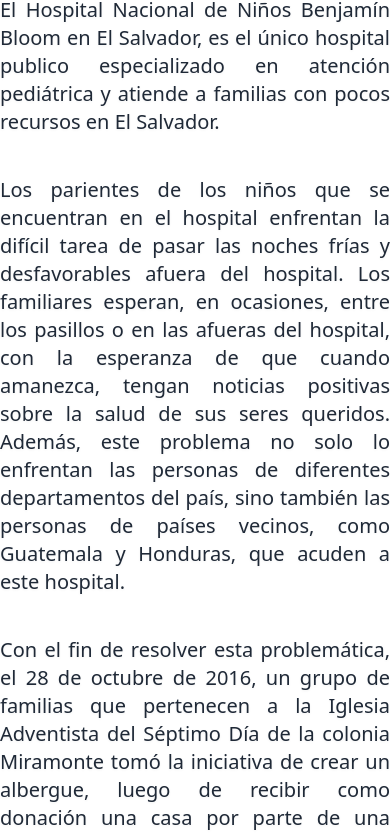
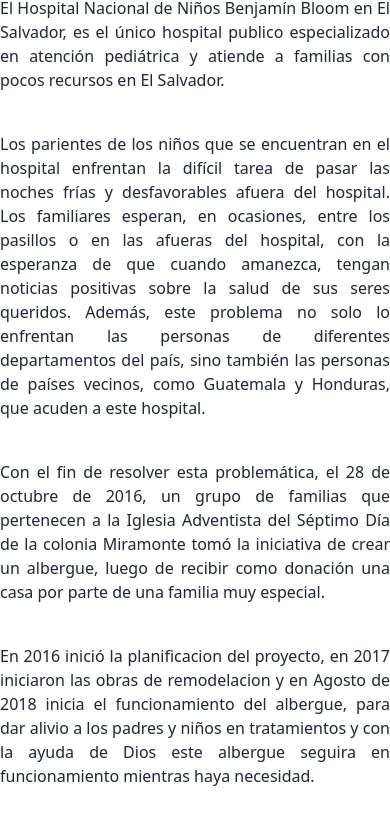
Before and after one commit to iglesia-adventista-miramonte/albergue-website, a Next.js app: page / in a window 390 px wide. Shown: the part 6000-6836 px from the top of the page. Built offline with nearby package versions, Linux system fonts and the light colour scheme; no server answers; a web font is replaced by a local one.

Commit message:
Fixing text width and size for history

```diff
--- a/pages/index.tsx
+++ b/pages/index.tsx
@@ -168,13 +168,13 @@
           Nuestra Historia
         </motion.h3>
       </motion.div>
-      <motion.div className=" max-w-5xl">
-        <motion.p className=" mt-10 text-justify text-xl text-gray-800 drop-shadow-sm">
+      <motion.div className=" max-w-md md:max-w-2xl lg:max-w-5xl">
+        <motion.p className=" mt-10 text-justify text-gray-800 drop-shadow-sm md:text-xl">
           El Hospital Nacional de Niños Benjamín Bloom en El Salvador, es el
           único hospital publico especializado en atención pediátrica y atiende
           a familias con pocos recursos en El Salvador.
         </motion.p>
-        <motion.p className=" mt-10 text-justify text-xl text-gray-800 drop-shadow-sm">
+        <motion.p className=" mt-10 text-justify text-gray-800 drop-shadow-sm md:text-xl">
           Los parientes de los niños que se encuentran en el hospital enfrentan
           la difícil tarea de pasar las noches frías y desfavorables afuera del
           hospital. Los familiares esperan, en ocasiones, entre los pasillos o
@@ -184,14 +184,14 @@
           departamentos del país, sino también las personas de países vecinos,
           como Guatemala y Honduras, que acuden a este hospital.
         </motion.p>
-        <motion.p className=" mt-10 text-justify text-xl text-gray-800 drop-shadow-sm">
+        <motion.p className=" mt-10 text-justify text-gray-800 drop-shadow-sm md:text-xl">
           Con el fin de resolver esta problemática, el 28 de octubre de 2016, un
           grupo de familias que pertenecen a la Iglesia Adventista del Séptimo
           Día de la colonia Miramonte tomó la iniciativa de crear un albergue,
           luego de recibir como donación una casa por parte de una familia muy
           especial.
         </motion.p>
-        <motion.p className=" mt-10 text-justify text-xl text-gray-800 drop-shadow-sm">
+        <motion.p className=" mt-10 text-justify text-gray-800 drop-shadow-sm md:text-xl">
           En 2016 inició la planificacion del proyecto, en 2017 iniciaron las
           obras de remodelacion y en Agosto de 2018 inicia el funcionamiento del
           albergue, para dar alivio a los padres y niños en tratamientos y con
@@ -199,7 +199,7 @@
           necesidad.
         </motion.p>
       </motion.div>
-      <div className="my-10 grid w-full max-w-screen-xl animate-[slide-down-fade_0.5s_ease-in-out] grid-cols-1 gap-5 px-5 md:grid-cols-4 xl:px-0">
+      <div className=" my-16 grid w-full max-w-screen-xl animate-[slide-down-fade_0.5s_ease-in-out] grid-cols-1 gap-5 px-5 md:grid-cols-4 xl:px-0">
         {historic.map(({ src, description }) => (
           <ImageCard key={src} src={src} description={description} />
         ))}
```
